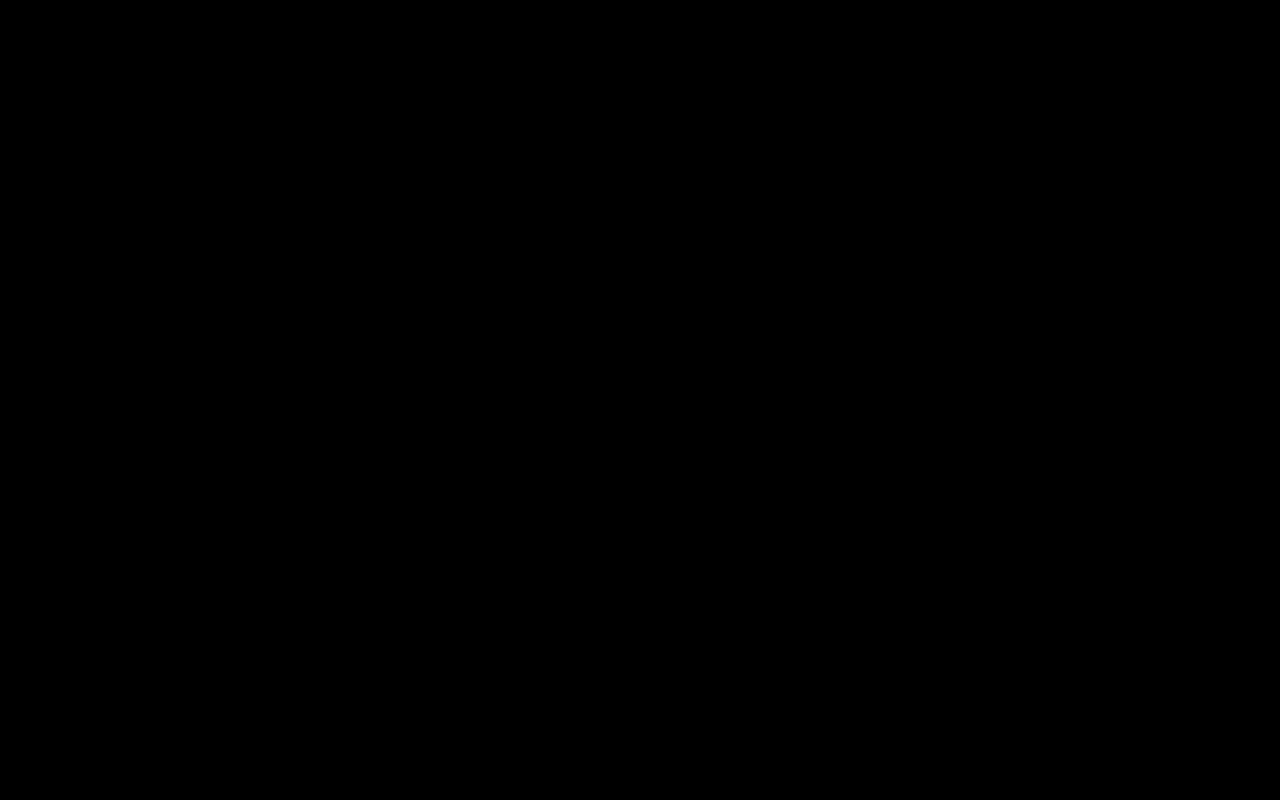
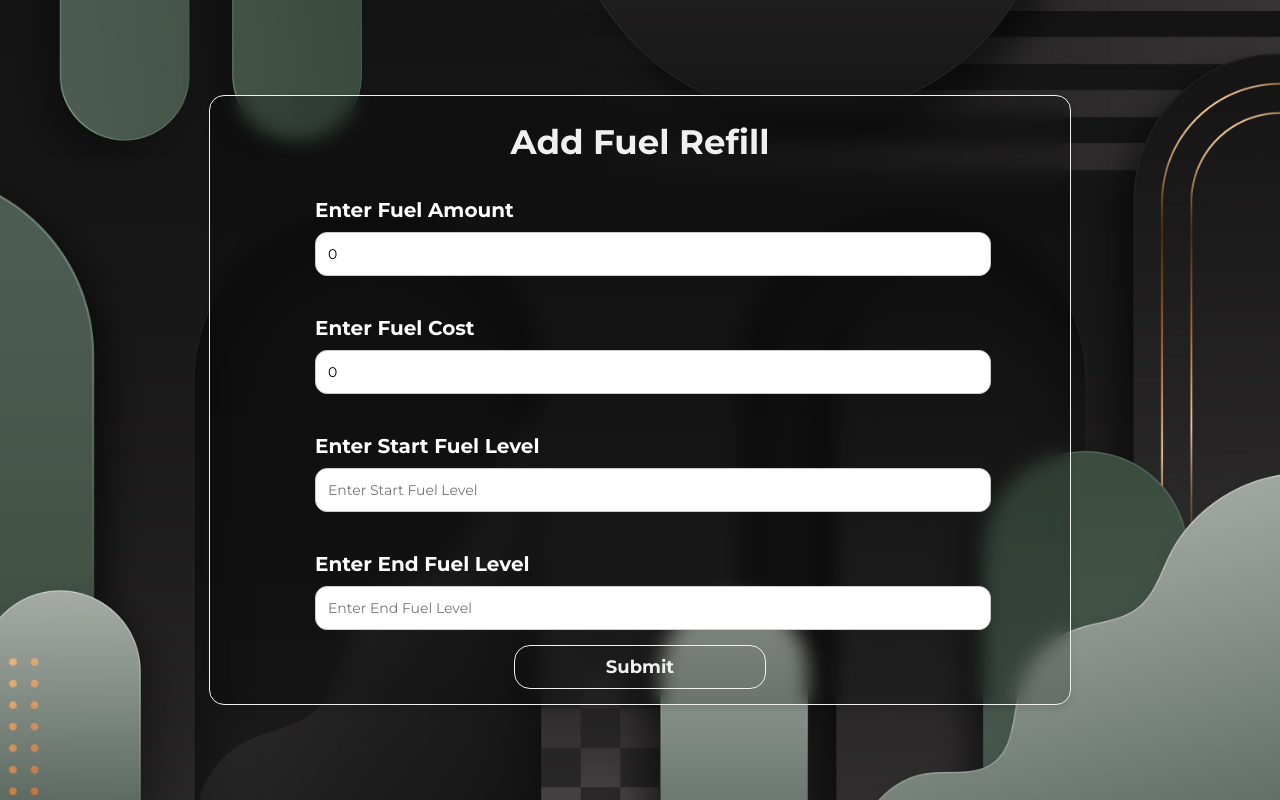
Before and after one commit to bemaldvanitha/fleet_manager_frontend, a React (Create React App) app: page /fuel/create/1 in a window 1280 px wide. Before the commit this address had no page. Built offline with nearby package versions, Linux system fonts and the light colour scheme; no server answers.

Commit message:
record fuel refill

```diff
--- a/src/App.js
+++ b/src/App.js
@@ -18,6 +18,7 @@ import CreateTripScreen from "./screens/trips/CreateTripScreen";
 import DriverRoute from "./components/routing/DriverRoute";
 import AllTripToDriver from "./screens/trips/AllTripToDriver";
 import SingleTripScreen from "./screens/trips/SingleTripScreen";
+import AddFuelRefillScreen from "./screens/fuel/AddFuelRefillScreen";
 
 import store from "./store";
 
@@ -47,6 +48,7 @@ function App() {
                 <Route path={''} element={<DriverRoute/>}>
                     <Route path={'/trips/:id'} element={<AllTripToDriver/>}/>
                     <Route path={'/trips/info/:id'} element={<SingleTripScreen/>}/>
+                    <Route path={'/fuel/create/:id'} element={<AddFuelRefillScreen/>}/>
                 </Route>
             </Routes>
         </Provider>
--- /dev/null
+++ b/src/screens/fuel/AddFuelRefillScreen.css
@@ -0,0 +1,40 @@
+.add-fuel-refill-screen {
+    background-image: url("/src/assets/images/background/fuel/fuel-background-1.jpg");
+    background-size: cover;
+    background-repeat: no-repeat;
+    background-position: center;
+    min-height: 100vh;
+    display: flex;
+    justify-content: center;
+    align-items: center;
+}
+
+.add-fuel-refill-screen-container {
+    background: rgba(0, 0, 0, 0.2);
+    backdrop-filter: blur(10px);
+    display: flex;
+    flex-direction: column;
+    justify-content: center;
+    align-items: center;
+    border: 1px solid #f0f0f0;
+    border-radius: 15px;
+    padding: 15px 30px;
+    box-shadow: 0 4px 6px rgba(0, 0, 0, 0.1);
+    width: 800px;
+    margin: 20px 0;
+}
+
+.add-fuel-refill-screen-title {
+    font-family: 'Montserrat', serif;
+    font-weight: bold;
+    font-size: 34px;
+    margin: 10px 0;
+    color: #f0f0f0;
+}
+
+
+@media (max-width: 800px) {
+    .add-fuel-refill-screen-container {
+        width: 90%;
+    }
+}
--- /dev/null
+++ b/src/screens/fuel/AddFuelRefillScreen.js
@@ -0,0 +1,159 @@
+import React, { useState } from 'react';
+import { useParams, useNavigate } from "react-router-dom";
+import { ColorRing } from "react-loader-spinner";
+
+import CustomInput from "../../components/common/CustomInput";
+import CustomButton from "../../components/common/CustomButton";
+import { useSaveFuelRefillMutation } from "../../slicers/fuelSlice";
+
+import './AddFuelRefillScreen.css';
+import {message} from "antd";
+
+const AddFuelRefillScreen = () => {
+    const navigate = useNavigate();
+    const vehicleId = useParams().id;
+
+    const [formData, setFormData] = useState({
+        fuelAmount: 0,
+        cost: 0,
+        startFuelLevel: '',
+        endFuelLevel: ''
+    });
+
+    const [isFieldError, setIsFieldError] = useState({
+        isFuelAmountError: false,
+        isCostError: false,
+        isStartFuelLevelError: false,
+        isEndFuelLevelError: false
+    });
+
+    const [saveFuelRefill, { isLoading: saveFuelRefillIsLoading }] = useSaveFuelRefillMutation();
+
+    const handleChange = (field, value) => {
+        setFormData((prevData) => ({
+            ...prevData,
+            [field]: value,
+        }));
+    };
+
+    const fuelAmountChangeHandler = (e) => {
+        handleChange('fuelAmount', parseInt(e.target.value));
+    }
+
+    const costChangeHandler = (e) => {
+        handleChange('cost', parseInt(e.target.value));
+    }
+
+    const startFuelLevelChangeHandler = (e) => {
+        handleChange('startFuelLevel', e.target.value);
+    }
+
+    const endFuelLevelChangeHandler = (e) => {
+        handleChange('endFuelLevel', e.target.value);
+    }
+
+    const getCurrentLocation = async () => {
+        if (!navigator.geolocation) {
+            console.error('Geolocation is not supported by this browser.');
+            return { latitude: 0, longitude: 0 };
+        }
+
+        try {
+            const position = await new Promise((resolve, reject) => {
+                navigator.geolocation.getCurrentPosition(resolve, reject);
+            });
+
+            return {
+                latitude: position.coords.latitude,
+                longitude: position.coords.longitude,
+            };
+        } catch (error) {
+            console.error('Error getting geolocation:', error.message);
+            return { latitude: 0, longitude: 0 };
+        }
+    }
+
+    const getAddressFromCoordinates = async (latitude, longitude) => {
+        const apiKey = process.env.REACT_APP_GOOGLE_MAP_API_KEY;
+        const response = await fetch(
+            `https://maps.googleapis.com/maps/api/geocode/json?latlng=${latitude},${longitude}&key=${apiKey}`
+        );
+        const data = await response.json();
+        if (data.status === 'OK') {
+            return data.results[0].formatted_address;
+        } else {
+            return "Could not fetch address";
+        }
+    }
+
+    const submitHandler = async () => {
+        const fuelAmountValidity = !isNaN(formData.fuelAmount) && formData.fuelAmount > 0;
+        const fuelCostValidity = !isNaN(formData.cost) && formData.cost > 0;
+        const startFuelLevelValidity = parseInt(formData.startFuelLevel) > 0;
+        const endFuelLevelValidity = parseInt(formData.endFuelLevel) > 0;
+
+        if(fuelAmountValidity && fuelCostValidity && startFuelLevelValidity && endFuelLevelValidity){
+            try{
+                const { latitude, longitude } = await getCurrentLocation();
+                const address = await getAddressFromCoordinates(latitude, longitude);
+
+                const res = await saveFuelRefill({
+                    vehicleId: vehicleId,
+                    fuelAmount: formData.fuelAmount,
+                    cost: formData.cost,
+                    startFuelLevel: `${formData.startFuelLevel}%`,
+                    endFuelLevel: `${formData.endFuelLevel}%`,
+                    fuelRefillLocation: {
+                        latitude: latitude,
+                        longitude: longitude,
+                        address: address
+                    }
+                }).unwrap();
+
+                message.success(res?.message);
+                navigate(-1);
+            }catch (error){
+                console.log(error);
+                message.error(error?.data?.message);
+            }
+        }else {
+            setIsFieldError({
+                isFuelAmountError: !fuelAmountValidity,
+                isCostError: !fuelCostValidity,
+                isStartFuelLevelError: !startFuelLevelValidity,
+                isEndFuelLevelError: !endFuelLevelValidity
+            })
+        }
+    }
+
+    if(saveFuelRefillIsLoading){
+        return <div className={'loading-container'}>
+            <ColorRing visible={true} height="80" width="80" ariaLabel="color-ring-loading" wrapperStyle={{}}
+                       wrapperClass="color-ring-wrapper"
+                       colors={['#e15b64', '#f47e60', '#f8b26a', '#abbd81', '#849b87']}/>
+        </div>
+    }else {
+        return(
+            <div className={'add-fuel-refill-screen'}>
+                <div className={'add-fuel-refill-screen-container'}>
+                    <p className={'add-fuel-refill-screen-title'}>Add Fuel Refill</p>
+                    <CustomInput id={'fuelAmount'} value={formData.fuelAmount} onChangeHandle={fuelAmountChangeHandler} type={'number'}
+                                 isError={isFieldError.isFuelAmountError} errorMessage={'Enter Valid Fuel Amount'}
+                                 placeholder={'Enter Fuel Amount'} title={'Enter Fuel Amount'}/>
+                    <CustomInput id={'cost'} value={formData.cost} onChangeHandle={costChangeHandler} type={'number'}
+                                 isError={isFieldError.isCostError} errorMessage={'Enter Valid Fuel Cost'}
+                                 placeholder={'Enter Fuel Cost'} title={'Enter Fuel Cost'}/>
+                    <CustomInput id={'startFuelLevel'} value={formData.startFuelLevel} onChangeHandle={startFuelLevelChangeHandler}
+                                 type={'number'} isError={isFieldError.isStartFuelLevelError} errorMessage={'Enter Valid Start Fuel Level'}
+                                 placeholder={'Enter Start Fuel Level'} title={'Enter Start Fuel Level'}/>
+                    <CustomInput id={'endFuelLevel'} value={formData.endFuelLevel} onChangeHandle={endFuelLevelChangeHandler} type={'number'}
+                                 isError={isFieldError.isEndFuelLevelError} errorMessage={'Enter Valid End Fuel Level'}
+                                 placeholder={'Enter End Fuel Level'} title={'Enter End Fuel Level'}/>
+                    <CustomButton title={'Submit'} onClick={submitHandler} bgColor={'transparent'} fontColor={'#f0f0f0'} isSmall={true}/>
+                </div>
+            </div>
+        )
+    }
+}
+
+export default AddFuelRefillScreen;
--- a/src/screens/trips/SingleTripScreen.js
+++ b/src/screens/trips/SingleTripScreen.js
@@ -180,7 +180,9 @@ const SingleTripScreen = () => {
 
     useEffect(() => {
         const intervalId = setInterval(() => {
-            saveCurrentLocationHandler();
+            if(!singleTrip?.endTime && singleTrip?.startTime && isDriver){
+                saveCurrentLocationHandler();
+            }
         }, 10 * 60 * 1000);
 
         return () => clearInterval(intervalId);
```
Also changed, not shown: src/assets/images/background/fuel/fuel-background-1.jpg (added).
